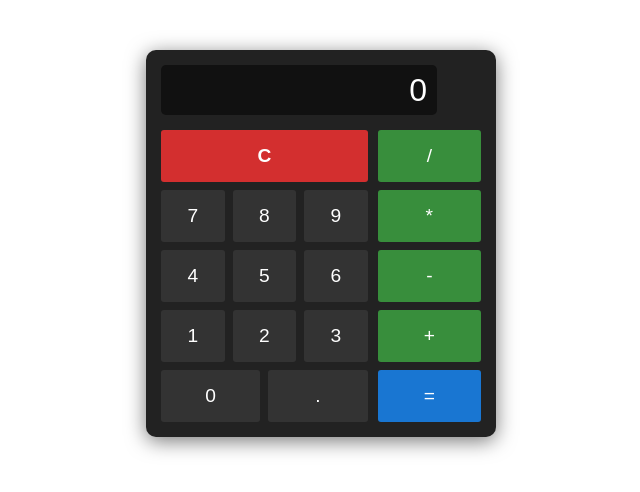
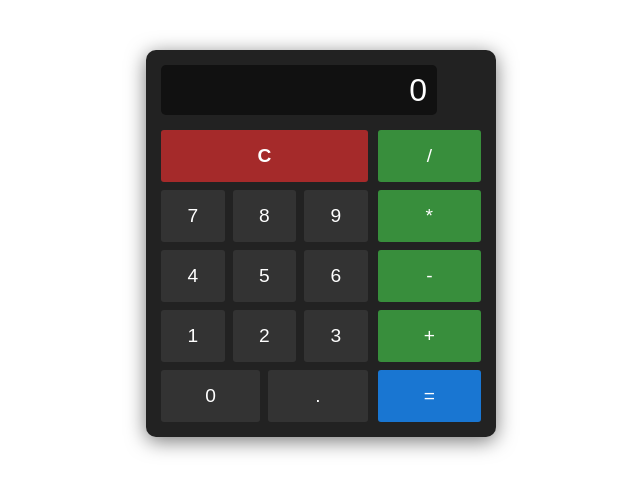
Before and after one commit to ujjwalsainii/basic-calculator, a plain HTML site: page index.html in a window 1280 px wide. Shown: the whole page, without its empty margins (319-959 px from the left). Drawn offline with Linux system fonts and the light colour scheme.

Commit message:
Update style.css

```diff
--- a/style.css
+++ b/style.css
@@ -52,7 +52,7 @@
 }
 
 .calc-btn.clear {
-    background: #d32f2f;
+    background: #A52A2A;
     color: #fff;
     font-weight: bold;
 }
```
